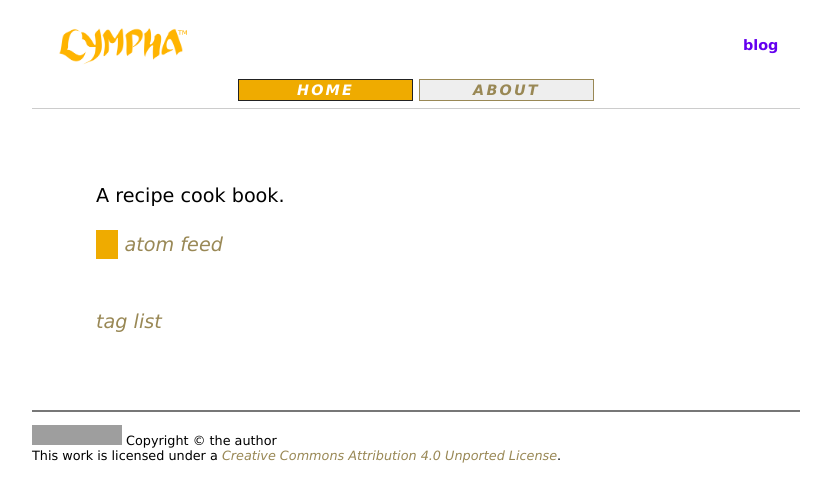
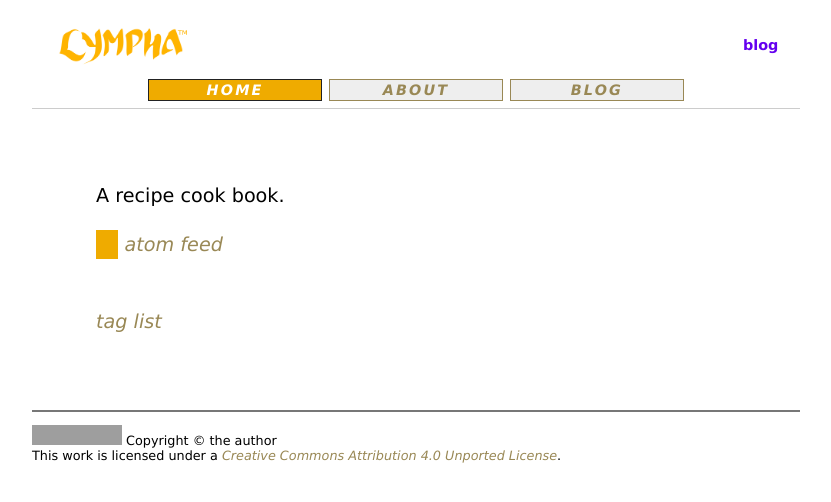
Before and after one commit to RickardHultgren/lymphablog, a Jekyll site: the page built from index.md, in a window 1280 px wide. Shown: the top 502 px of the page, without its empty margins (232-1063 px from the left). Built offline with Jekyll 4.4.1, drawn with Linux system fonts in a browser that asks for light colours; some web fonts are replaced; our own code applies the rules of GitHub Pages for plain Markdown files; grey boxes are pictures that could not be loaded.

Commit message:
Update header.html

```diff
--- a/_includes/header.html
+++ b/_includes/header.html
@@ -13,7 +13,9 @@ function changeMenu() {
 		</a><span style="float:right;display:block;padding:2em 1.5em 0em  0.5em;font-size:0.75em;letter-spacing:0em;color:#6400EF;font-weight:bold;">blog</span><br>
 	<div style="border-bottom:0.1em solid #cccccc;margin-top:-1em;text-align:center;z-index:3;width:60vw;position:absolute;top:5em;font-family:'Signika Negative', 'Lucida Sans Unicode', 'Lucida Grande', sans-serif, Helvetica, Arial;">
 		<a id="indextext" href="index"><div class="menu2" id="index" style="font-family:'Signika Negative', 'Lucida Sans Unicode', 'Lucida Grande', sans-serif, Helvetica, Arial;">HOME</div></a>
+		<!--a id="prototypetext" href="demo"><div class="menu2" id="prototype" style="font-family:'Signika Negative', 'Lucida Sans Unicode', 'Lucida Grande', sans-serif, Helvetica, Arial;">PROTOTYPE</div></a-->
 		<a id="abouttext" href="about"><div class="menu2" id="about" style="font-family:'Signika Negative', 'Lucida Sans Unicode', 'Lucida Grande', sans-serif, Helvetica, Arial;">ABOUT</div></a>
+		<a id="blogtext" href="http://rickardhultgren.github.io/lymphablog/"><div class="menu2" id="blog" style="font-family:'Signika Negative', 'Lucida Sans Unicode', 'Lucida Grande', sans-serif, Helvetica, Arial;">BLOG</div></a>
 	</div>
 <br><br></div></div></div>
 <div id="menusmall" style="text-align:center;">
@@ -21,7 +23,9 @@ function changeMenu() {
 	<div style="width:4em;height:4em;position:absolute;"> </div><div class="menubutton" style="font-style:normal;vertical-align:top;color:#EFAB00;margin-bottom:-0em;font-size:20vw;border:none;display:inline-block;position: absolute;right:-.25em;top:-.38em; z-index:1; " onclick="changeMenu();">&#8801;</div><BR>
 	<div id="menuish" style="width=100%;display:none;position:relative;z-index:1;">
 		<a href="index"><div id="indexsmall" class="menu2">HOME</div></a>
+		<!--a href="demo"><div id="prototypesmall" class="menu2">PROTOTYPE</div></a-->
 		<a href="about"><div id="aboutsmall" class="menu2">ABOUT</div></a>
+		<a href="http://rickardhultgren.github.io/lymphablog/"><div id="blogsmall" class="menu2">BLOG</div></a>
 	</div>
 <hr style="z-index:1;position:relative;" /></div>
 <p class="container">
```
